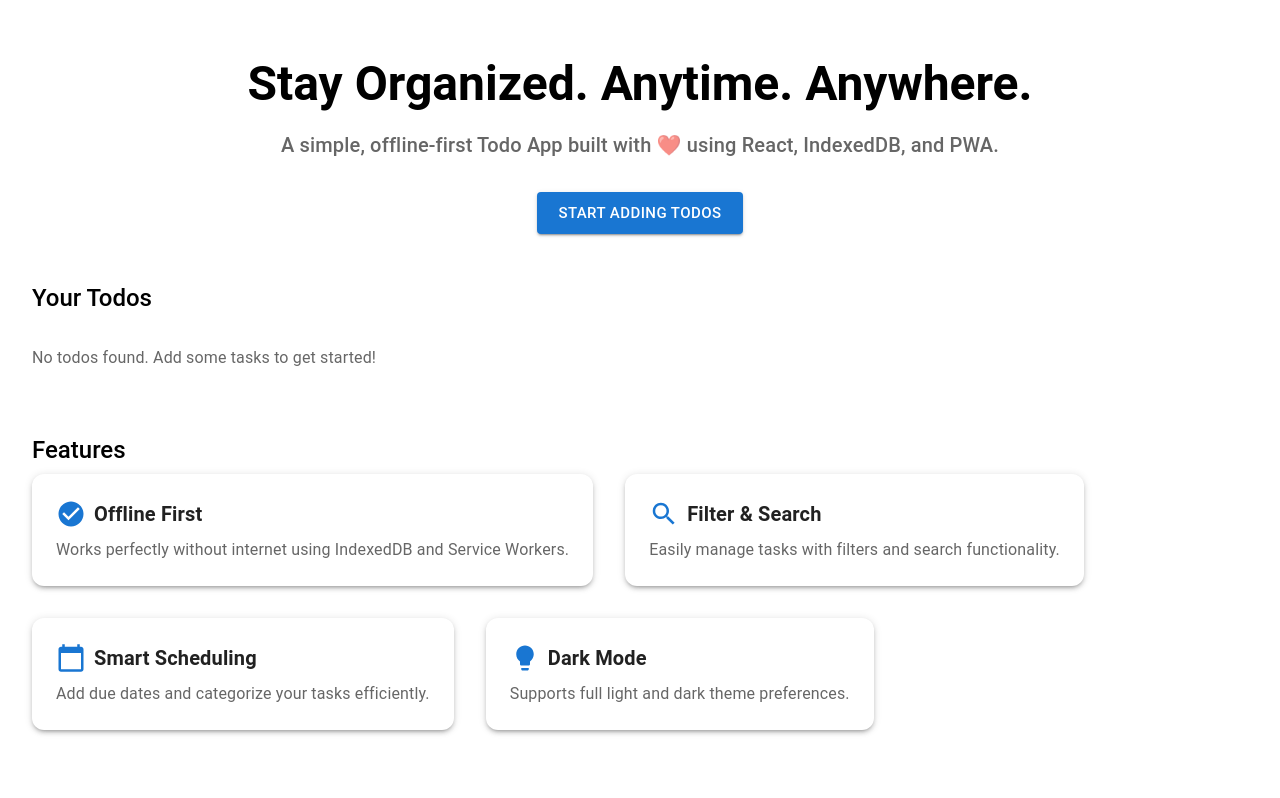
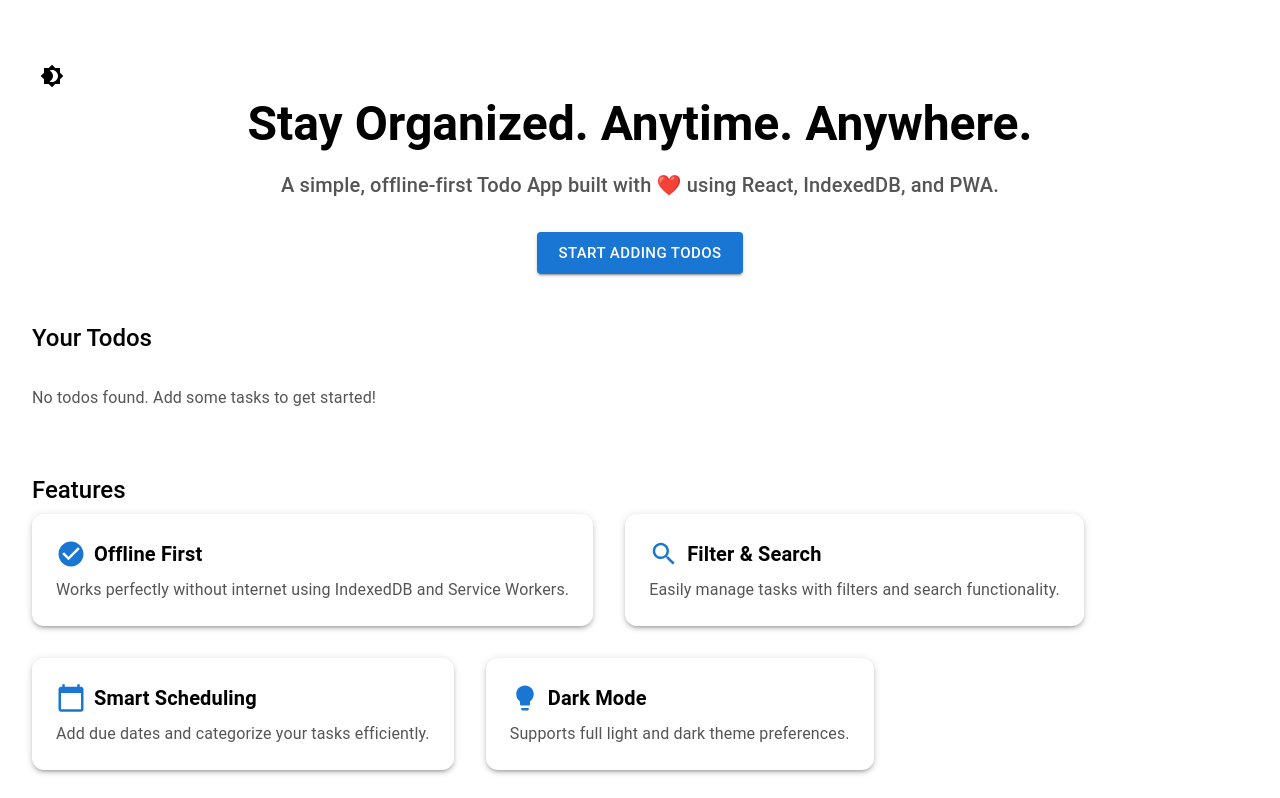
Before and after one commit to SharathSana3245/TODO_Your_Tasks, a React (Vite) app: page / in a window 1280 px wide. Shown: the top 798 px of the page. Built offline with nearby package versions, Linux system fonts and the light colour scheme.

Commit message:
adding theme

```diff
--- a/src/HomePage.jsx
+++ b/src/HomePage.jsx
@@ -1,5 +1,12 @@
 import { useEffect, useState } from "react";
-import { Box, Button, Typography, Grid, useTheme, Paper } from "@mui/material";
+import {
+  Box,
+  Button,
+  Typography,
+  Grid,
+  IconButton,
+  Paper,
+} from "@mui/material";
 import {
   Lightbulb,
   CheckCircle,
@@ -10,7 +17,8 @@ import {
 import TodoList from "./Todolist";
 import Todo from "./Todo";
 import { getAllTodos } from "./todoOpp";
-
+import { Brightness4, Brightness7 } from "@mui/icons-material";
+import { useThemeMode } from "./ThemeContainer";
 const FeatureCard = ({ icon: Icon, title, description }) => (
   <Paper elevation={3} sx={{ p: 3, borderRadius: 3 }}>
     <Box display="flex" alignItems="center" mb={1}>
@@ -24,7 +32,7 @@ const FeatureCard = ({ icon: Icon, title, description }) => (
 );
 
 const HomePage = () => {
-  const theme = useTheme();
+  const { toggleTheme, mode } = useThemeMode();
   const [addTodoOpen, setAddTodoOpen] = useState(false);
   const [todos, setTodos] = useState([]);
 
@@ -53,6 +61,9 @@ const HomePage = () => {
   return (
     <Box sx={{ px: 3, py: 6 }}>
       {/* Hero Section */}
+      <IconButton onClick={toggleTheme} color="inherit">
+        {mode === "dark" ? <Brightness7 /> : <Brightness4 />}
+      </IconButton>
       <Box textAlign="center" mb={6}>
         <Typography variant="h3" fontWeight="bold" gutterBottom>
           Stay Organized. Anytime. Anywhere.
--- a/src/ThemeContainer.jsx
+++ b/src/ThemeContainer.jsx
@@ -9,15 +9,44 @@ const ThemeContext = createContext();
 
 export const useThemeMode = () => useContext(ThemeContext);
 
+// Define light and dark color palettes
 const light = {
   palette: {
     mode: "light",
+    background: {
+      default: "#f9f9f9",
+      paper: "#ffffff",
+    },
+    primary: {
+      main: "#1976d2", // blue
+    },
+    secondary: {
+      main: "#9c27b0", // purple
+    },
+    text: {
+      primary: "#000000",
+      secondary: "#555555",
+    },
   },
 };
 
 const dark = {
   palette: {
     mode: "dark",
+    background: {
+      default: "#121212",
+      paper: "#1d1d1d",
+    },
+    primary: {
+      main: "#90caf9", // light blue
+    },
+    secondary: {
+      main: "#ce93d8", // light purple
+    },
+    text: {
+      primary: "#ffffff",
+      secondary: "#aaaaaa",
+    },
   },
 };
 
```
